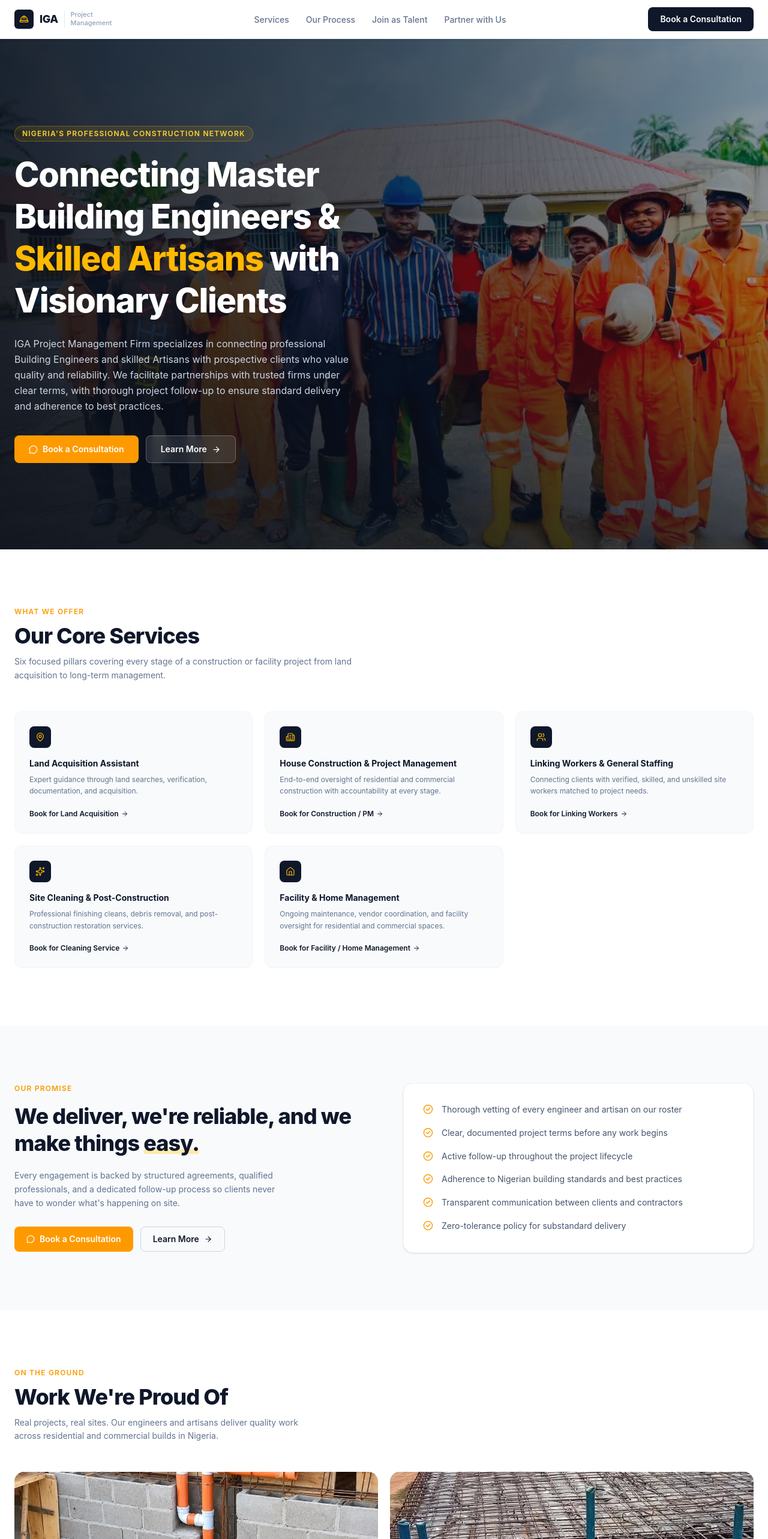
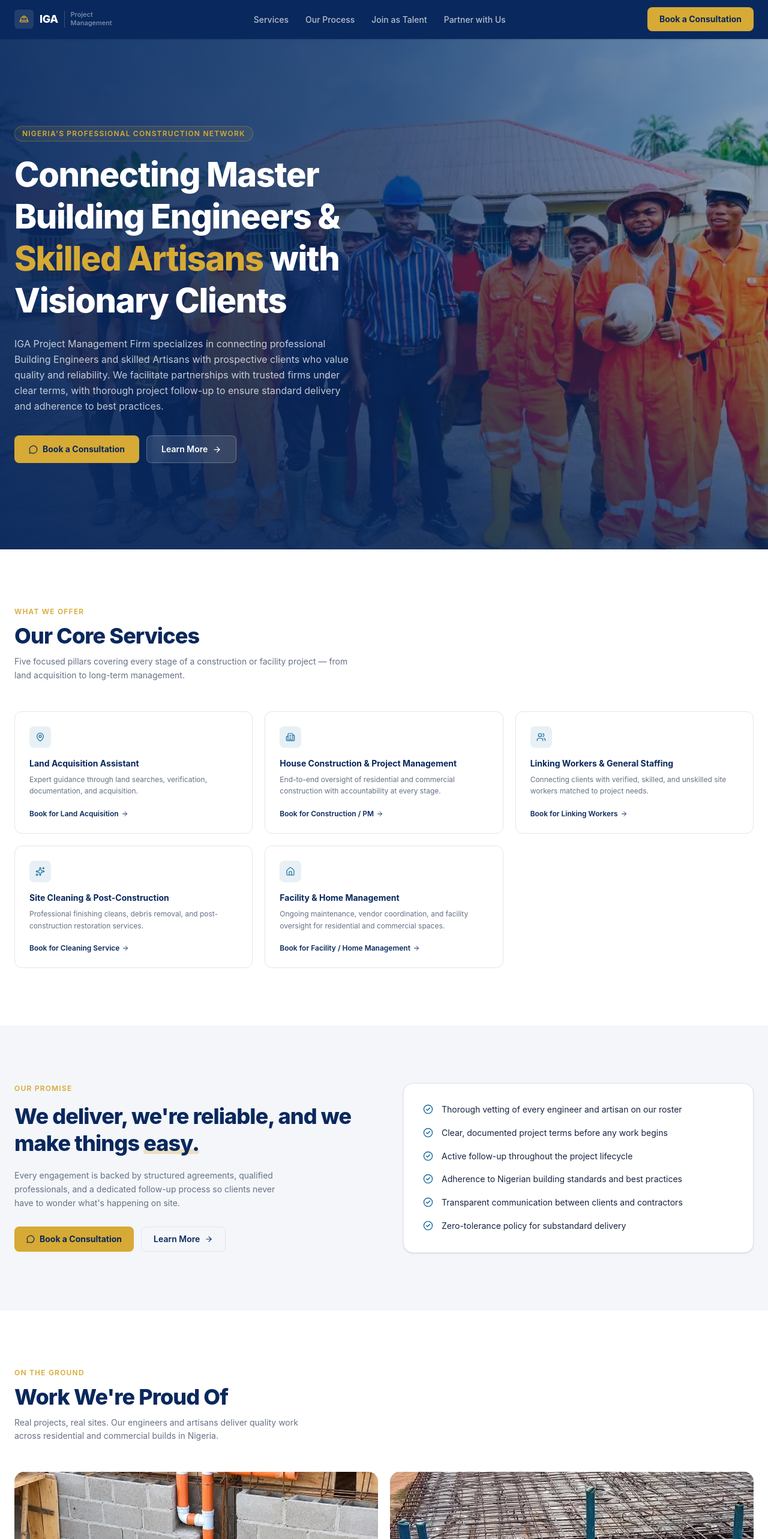
Before and after one commit to Mitchelxebec/iga-project-management, a React (Vite) app: page / in a window 1280 px wide. Shown: the top 2566 px of the page at 60% size. Built offline with nearby package versions, Linux system fonts and the light colour scheme.

Commit message:
feat: apply brand color system — navy, gold, royal blue

```diff
--- a/src/components/Hero.tsx
+++ b/src/components/Hero.tsx
@@ -4,7 +4,7 @@ import { WHATSAPP_URL, WHATSAPP_CONTACT } from '../data'
 export default function Hero() {
   return (
     <section className="relative overflow-hidden min-h-[88vh] flex items-center">
-      {/* LCP image — fetchPriority high, no lazy, matches preload in index.html */}
+      {/* LCP image */}
       <img
         src="/images/header.webp"
         alt=""
@@ -14,23 +14,23 @@ export default function Hero() {
         className="absolute inset-0 w-full h-full object-cover object-center"
       />
 
-      {/* Overlays */}
-      <div className="absolute inset-0 bg-linear-to-r from-[#0a0f1a]/90 via-[#0a0f1a]/70 to-[#0a0f1a]/40" />
-      <div className="absolute inset-0 bg-linear-to-t from-[#0a0f1a]/60 via-transparent to-transparent" />
+      {/* Navy-toned overlays */}
+      <div className="absolute inset-0 bg-linear-to-r from-[#09285D]/92 via-[#09285D]/75 to-[#09285D]/40" />
+      <div className="absolute inset-0 bg-linear-to-t from-[#09285D]/65 via-transparent to-transparent" />
 
       <div className="relative w-full max-w-7xl mx-auto px-6 py-28 lg:py-36">
         <div className="max-w-2xl">
-          <span className="inline-block mb-5 px-3 py-1 text-xs font-semibold tracking-widest uppercase text-amber-300 border border-amber-400/30 rounded-full bg-amber-400/10">
+          <span className="inline-block mb-5 px-3 py-1 text-xs font-semibold tracking-widest uppercase text-[#D6AA35] border border-[#D6AA35]/30 rounded-full bg-[#D6AA35]/10">
             Nigeria's Professional Construction Network
           </span>
 
           <h1 className="text-4xl sm:text-5xl lg:text-[3.5rem] font-extrabold text-white leading-tight tracking-tight">
             Connecting Master Building Engineers &amp;{' '}
-            <span className="text-amber-400">Skilled Artisans</span> with
+            <span className="text-[#D6AA35]">Skilled Artisans</span> with
             Visionary Clients
           </h1>
 
-          <p className="mt-6 text-base text-slate-300 leading-relaxed max-w-xl">
+          <p className="mt-6 text-base text-white/75 leading-relaxed max-w-xl">
             IGA Project Management Firm specializes in connecting professional
             Building Engineers and skilled Artisans with prospective clients
             who value quality and reliability. We facilitate partnerships with
@@ -39,14 +39,16 @@ export default function Hero() {
           </p>
 
           <div className="mt-9 flex flex-wrap gap-3">
+            {/* Primary — gold, navy text */}
             <a
               href={WHATSAPP_CONTACT}
               target="_blank"
               rel="noopener noreferrer"
-              className="inline-flex items-center gap-2 bg-amber-500 hover:bg-amber-600 text-white font-semibold px-6 py-3 rounded-lg transition-colors text-sm"
+              className="inline-flex items-center gap-2 bg-[#D6AA35] hover:bg-[#c49b2e] text-[#09285D] font-bold px-6 py-3 rounded-lg transition-colors text-sm"
             >
               <MessageCircle size={15} /> Book a Consultation
             </a>
+            {/* Secondary — navy outline */}
             <a
               href={WHATSAPP_URL}
               target="_blank"
--- a/src/components/Navbar.tsx
+++ b/src/components/Navbar.tsx
@@ -3,15 +3,15 @@ import { navLinks, WHATSAPP_CONTACT } from '../data'
 
 export default function Navbar() {
   return (
-    <header className="sticky top-0 z-50 bg-white/98 backdrop-blur-md border-b border-slate-100 shadow-sm">
+    <header className="sticky top-0 z-50 bg-[#09285D] border-b border-[#09285D] shadow-sm">
       <nav className="max-w-7xl mx-auto px-6 h-16 flex items-center justify-between">
         {/* Logo */}
         <a href="#" className="flex items-center gap-2.5 group">
-          <span className="w-8 h-8 rounded-md bg-[#0f172a] flex items-center justify-center">
-            <HardHat size={16} className="text-amber-400" strokeWidth={2} />
+          <span className="w-8 h-8 rounded-md bg-white/10 flex items-center justify-center">
+            <HardHat size={16} className="text-[#D6AA35]" strokeWidth={2} />
           </span>
-          <span className="text-lg font-extrabold tracking-tight text-[#0f172a]">IGA</span>
-          <span className="text-[11px] font-medium text-slate-400 leading-tight hidden sm:block border-l border-slate-200 pl-2.5">
+          <span className="text-lg font-extrabold tracking-tight text-white">IGA</span>
+          <span className="text-[11px] font-medium text-white/50 leading-tight hidden sm:block border-l border-white/20 pl-2.5">
             Project<br />Management
           </span>
         </a>
@@ -22,7 +22,7 @@ export default function Navbar() {
             <li key={l.label}>
               <a
                 href={l.href}
-                className="text-sm font-medium text-slate-500 hover:text-[#0f172a] transition-colors"
+                className="text-sm font-medium text-white/70 hover:text-white transition-colors"
               >
                 {l.label}
               </a>
@@ -30,12 +30,12 @@ export default function Navbar() {
           ))}
         </ul>
 
-        {/* CTA */}
+        {/* CTA — gold button, navy text */}
         <a
           href={WHATSAPP_CONTACT}
           target="_blank"
           rel="noopener noreferrer"
-          className="hidden sm:inline-flex items-center gap-2 bg-[#0f172a] hover:bg-slate-800 text-white text-sm font-semibold px-5 py-2.5 rounded-lg transition-colors"
+          className="hidden sm:inline-flex items-center gap-2 bg-[#D6AA35] hover:bg-[#c49b2e] text-[#09285D] text-sm font-bold px-5 py-2.5 rounded-lg transition-colors"
         >
           Book a Consultation
         </a>
--- a/src/components/OurWork.tsx
+++ b/src/components/OurWork.tsx
@@ -3,13 +3,13 @@ export default function OurWork() {
     <section className="py-24 bg-white">
       <div className="max-w-7xl mx-auto px-6">
         <div className="mb-12">
-          <p className="text-xs font-semibold tracking-widest uppercase text-amber-500 mb-3">
+          <p className="text-xs font-semibold tracking-widest uppercase text-[#D6AA35] mb-3">
             On The Ground
           </p>
-          <h2 className="text-3xl sm:text-4xl font-extrabold text-[#0f172a] tracking-tight">
+          <h2 className="text-3xl sm:text-4xl font-extrabold text-[#09285D] tracking-tight">
             Work We're Proud Of
           </h2>
-          <p className="mt-3 text-slate-500 text-sm max-w-lg leading-relaxed">
+          <p className="mt-3 text-[#667085] text-sm max-w-lg leading-relaxed">
             Real projects, real sites. Our engineers and artisans deliver
             quality work across residential and commercial builds in Nigeria.
           </p>
@@ -17,8 +17,7 @@ export default function OurWork() {
 
         {/* Photo grid */}
         <div className="grid md:grid-cols-2 gap-5">
-          {/* Block wall & plumbing */}
-          <div className="relative rounded-2xl overflow-hidden bg-slate-100 aspect-4/3">
+          <div className="relative rounded-2xl overflow-hidden bg-[#F4F6FA] aspect-4/3">
             <img
               src="/images/work1.webp"
               alt="Active construction site showing block wall structure with plumbing installation"
@@ -26,10 +25,9 @@ export default function OurWork() {
               loading="lazy"
               decoding="async"
             />
-            {/* Fixed: was 'bg-linear-to-trom-…' (malformed), now correct */}
-            <div className="absolute inset-0 bg-linear-to-t from-[#0a0f1a]/60 via-transparent to-transparent" />
+            <div className="absolute inset-0 bg-linear-to-t from-[#09285D]/70 via-transparent to-transparent" />
             <div className="absolute bottom-0 left-0 p-6">
-              <span className="text-xs font-semibold uppercase tracking-widest text-amber-300 mb-1 block">
+              <span className="text-xs font-semibold uppercase tracking-widest text-[#D6AA35] mb-1 block">
                 Construction & Plumbing
               </span>
               <p className="text-white font-semibold text-sm leading-snug">
@@ -38,8 +36,7 @@ export default function OurWork() {
             </div>
           </div>
 
-          {/* Slab reinforcement */}
-          <div className="relative rounded-2xl overflow-hidden bg-slate-100 aspect-4/3">
+          <div className="relative rounded-2xl overflow-hidden bg-[#F4F6FA] aspect-4/3">
             <img
               src="/images/work2.webp"
               alt="Slab reinforcement with plumbing layout on a live project"
@@ -47,9 +44,9 @@ export default function OurWork() {
               loading="lazy"
               decoding="async"
             />
-            <div className="absolute inset-0 bg-linear-to-t from-[#0a0f1a]/60 via-transparent to-transparent" />
+            <div className="absolute inset-0 bg-linear-to-t from-[#09285D]/70 via-transparent to-transparent" />
             <div className="absolute bottom-0 left-0 p-6">
-              <span className="text-xs font-semibold uppercase tracking-widest text-amber-300 mb-1 block">
+              <span className="text-xs font-semibold uppercase tracking-widest text-[#D6AA35] mb-1 block">
                 Structural & MEP
               </span>
               <p className="text-white font-semibold text-sm leading-snug">
@@ -60,16 +57,16 @@ export default function OurWork() {
         </div>
 
         {/* Stat strip */}
-        <div className="mt-10 grid grid-cols-2 sm:grid-cols-4 gap-px bg-slate-100 rounded-xl overflow-hidden border border-slate-100">
+        <div className="mt-10 grid grid-cols-2 sm:grid-cols-4 gap-px bg-[#E2E6ED] rounded-xl overflow-hidden border border-[#E2E6ED]">
           {[
-            { value: '50+', label: 'Projects Completed' },
+            { value: '50+',  label: 'Projects Completed' },
             { value: '200+', label: 'Artisans Placed' },
-            { value: '5', label: 'Service Categories' },
+            { value: '5',    label: 'Service Categories' },
             { value: '100%', label: 'Follow-Up Rate' },
           ].map(({ value, label }) => (
             <div key={label} className="bg-white px-6 py-5 text-center">
-              <p className="text-2xl font-extrabold text-[#0f172a]">{value}</p>
-              <p className="text-xs text-slate-500 mt-1">{label}</p>
+              <p className="text-2xl font-extrabold text-[#09285D]">{value}</p>
+              <p className="text-xs text-[#667085] mt-1">{label}</p>
             </div>
           ))}
         </div>
--- a/src/components/Services.tsx
+++ b/src/components/Services.tsx
@@ -6,15 +6,15 @@ export default function Services() {
     <section id="services" className="py-24 bg-white">
       <div className="max-w-7xl mx-auto px-6">
         <div className="mb-12">
-          <p className="text-xs font-semibold tracking-widest uppercase text-amber-500 mb-3">
+          <p className="text-xs font-semibold tracking-widest uppercase text-[#D6AA35] mb-3">
             What We Offer
           </p>
-          <h2 className="text-3xl sm:text-4xl font-extrabold text-[#0f172a] tracking-tight">
+          <h2 className="text-3xl sm:text-4xl font-extrabold text-[#09285D] tracking-tight">
             Our Core Services
           </h2>
-          <p className="mt-3 text-slate-500 text-sm max-w-xl leading-relaxed">
-            Six focused pillars covering every stage of a construction or
-            facility project from land acquisition to long-term management.
+          <p className="mt-3 text-[#667085] text-sm max-w-xl leading-relaxed">
+            Five focused pillars covering every stage of a construction or
+            facility project — from land acquisition to long-term management.
           </p>
         </div>
 
@@ -22,22 +22,23 @@ export default function Services() {
           {services.map((s) => (
             <div
               key={s.title}
-              className="group bg-[#f8fafc] border border-slate-100 rounded-xl p-6 hover:border-slate-300 hover:shadow-sm transition-all duration-200 flex flex-col"
+              className="group bg-white border border-[#E2E6ED] rounded-xl p-6 hover:border-[#09285D]/30 hover:shadow-sm transition-all duration-200 flex flex-col"
             >
-              <span className="w-9 h-9 rounded-lg bg-[#0f172a] flex items-center justify-center mb-4">
-                <s.icon size={16} className="text-amber-400" strokeWidth={1.8} />
+              {/* Icon — royal blue bg */}
+              <span className="w-9 h-9 rounded-lg bg-[#176A9E]/10 flex items-center justify-center mb-4">
+                <s.icon size={16} className="text-[#176A9E]" strokeWidth={1.8} />
               </span>
-              <h3 className="text-sm font-bold text-[#0f172a] leading-snug mb-2">
+              <h3 className="text-sm font-bold text-[#09285D] leading-snug mb-2">
                 {s.title}
               </h3>
-              <p className="text-xs text-slate-500 leading-relaxed flex-1">
+              <p className="text-xs text-[#667085] leading-relaxed flex-1">
                 {s.description}
               </p>
               <a
                 href={s.href}
                 target="_blank"
                 rel="noopener noreferrer"
-                className="mt-5 inline-flex items-center gap-1 text-xs font-semibold text-[#0f172a] hover:text-amber-600 transition-colors"
+                className="mt-5 inline-flex items-center gap-1 text-xs font-semibold text-[#09285D] hover:text-[#D6AA35] transition-colors"
               >
                 {s.cta} <ArrowRight size={12} />
               </a>
--- a/src/components/ValueProposition.tsx
+++ b/src/components/ValueProposition.tsx
@@ -3,21 +3,21 @@ import { commitments, WHATSAPP_URL, WHATSAPP_CONTACT } from '../data'
 
 export default function ValueProposition() {
   return (
-    <section id="process" className="py-24 bg-[#f8fafc]">
+    <section id="process" className="py-24 bg-[#F4F6FA]">
       <div className="max-w-7xl mx-auto px-6 grid lg:grid-cols-2 gap-16 items-center">
         {/* Left */}
         <div>
-          <p className="text-xs font-semibold tracking-widest uppercase text-amber-500 mb-4">
+          <p className="text-xs font-semibold tracking-widest uppercase text-[#D6AA35] mb-4">
             Our Promise
           </p>
-          <h2 className="text-3xl sm:text-4xl font-extrabold text-[#0f172a] leading-tight tracking-tight">
+          <h2 className="text-3xl sm:text-4xl font-extrabold text-[#09285D] leading-tight tracking-tight">
             We deliver, we're reliable, and we make things{' '}
             <span className="relative">
               <span className="relative z-10">easy.</span>
-              <span className="absolute bottom-1 left-0 right-0 h-2 bg-amber-200/70 z-0 rounded" />
+              <span className="absolute bottom-1 left-0 right-0 h-2 bg-[#D6AA35]/30 z-0 rounded" />
             </span>
           </h2>
-          <p className="mt-5 text-slate-500 text-sm leading-relaxed max-w-md">
+          <p className="mt-5 text-[#667085] text-sm leading-relaxed max-w-md">
             Every engagement is backed by structured agreements, qualified
             professionals, and a dedicated follow-up process so clients
             never have to wonder what's happening on site.
@@ -27,7 +27,7 @@ export default function ValueProposition() {
               href={WHATSAPP_CONTACT}
               target="_blank"
               rel="noopener noreferrer"
-              className="inline-flex items-center gap-2 text-sm font-semibold bg-amber-500 hover:bg-amber-600 text-white px-5 py-2.5 rounded-lg transition-colors"
+              className="inline-flex items-center gap-2 text-sm font-bold bg-[#D6AA35] hover:bg-[#c49b2e] text-[#09285D] px-5 py-2.5 rounded-lg transition-colors"
             >
               <MessageCircle size={14} /> Book a Consultation
             </a>
@@ -35,7 +35,7 @@ export default function ValueProposition() {
               href={WHATSAPP_URL}
               target="_blank"
               rel="noopener noreferrer"
-              className="inline-flex items-center gap-2 text-sm font-semibold text-[#0f172a] border border-slate-300 hover:border-[#0f172a] px-5 py-2.5 rounded-lg transition-colors"
+              className="inline-flex items-center gap-2 text-sm font-semibold text-[#09285D] border border-[#E2E6ED] hover:border-[#09285D] px-5 py-2.5 rounded-lg transition-colors"
             >
               Learn More <ArrowRight size={14} />
             </a>
@@ -43,15 +43,15 @@ export default function ValueProposition() {
         </div>
 
         {/* Right – checklist */}
-        <div className="bg-white rounded-2xl border border-slate-100 p-8 shadow-sm space-y-4">
+        <div className="bg-white rounded-2xl border border-[#E2E6ED] p-8 shadow-sm space-y-4">
           {commitments.map((item) => (
             <div key={item} className="flex items-start gap-3.5">
               <CheckCircle2
                 size={17}
-                className="text-amber-500 shrink-0 mt-0.5"
+                className="text-[#176A9E] shrink-0 mt-0.5"
                 strokeWidth={2}
               />
-              <p className="text-slate-600 text-sm leading-relaxed">{item}</p>
+              <p className="text-[#17233F] text-sm leading-relaxed">{item}</p>
             </div>
           ))}
         </div>
```
Also changed, not shown: src/components/Footer.tsx (+21 -21 lines), src/components/TalentVendor.tsx (+17 -17 lines), src/index.css (+11 -0 lines).
